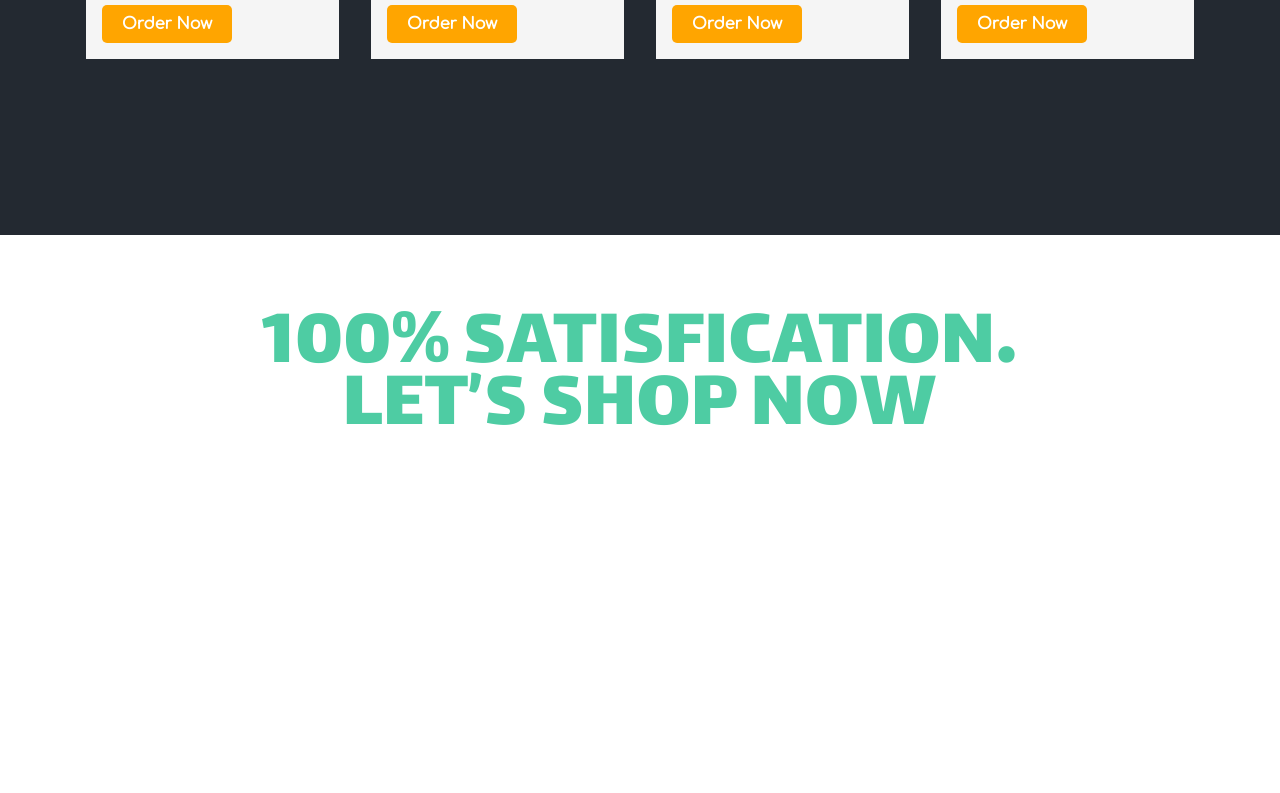
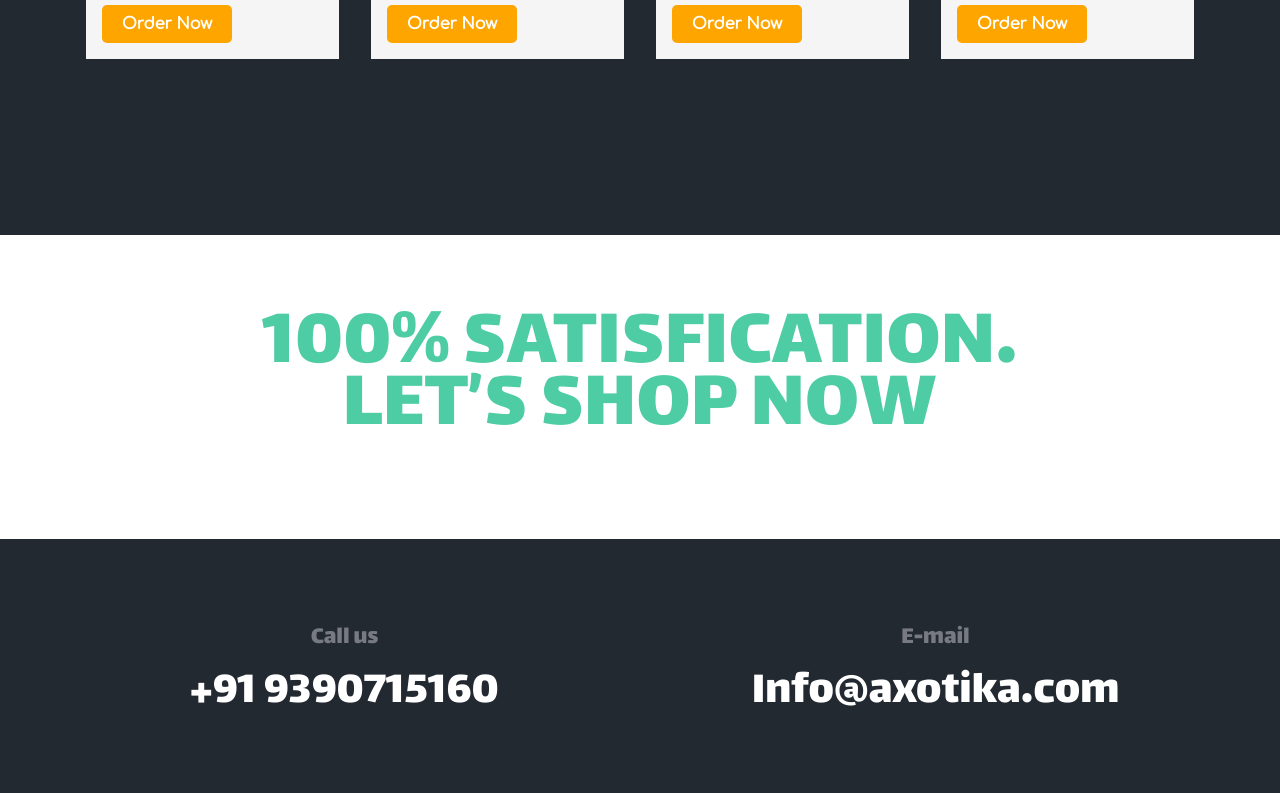
Before and after one commit to sidd9390/Axotika, a plain HTML site: page shop.html in a window 1280 px wide. Shown: the part 2243-3036 px from the top of the page. Before the commit the page ends 2782 px from the top, so only its background shows below. Drawn offline with Linux system fonts and the light colour scheme; a web font is replaced by a local one.

Commit message:
modified:   contact.html 	modified:   shop.html

```diff
--- a/shop.html
+++ b/shop.html
@@ -340,6 +340,27 @@
         </div>
     </div>
 </footer>
+<footer class="container-fluid footer">
+    <div class="row">
+        <div class="col">
+            <div class="contact-info-holder d-flex justify-content-center">
+                <div class="text-center">
+                    <div class="title">Call us</div>
+                <div class="contact-info">+91 9390715160</div>
+                </div>
+            </div>
+        </div>
+        <div class="col">
+            <div class="contact-info-holder d-flex justify-content-center">
+                <div class="text-center">
+                    <div class="title">E-mail</div>
+                <div class="contact-info"><a href="mailto:hello@cre8.com">Info@axotika.com</a></div>
+                </div>
+
+            </div>
+        </div>
+    </div>
+</footer>
 <script src="js/jquery.min.js"></script>
 <script src="js/popper.min.js"></script>
 <script src="js/bootstrap.min.js"></script>
```
Also changed, not shown: contact.html (+1 -1 lines).
